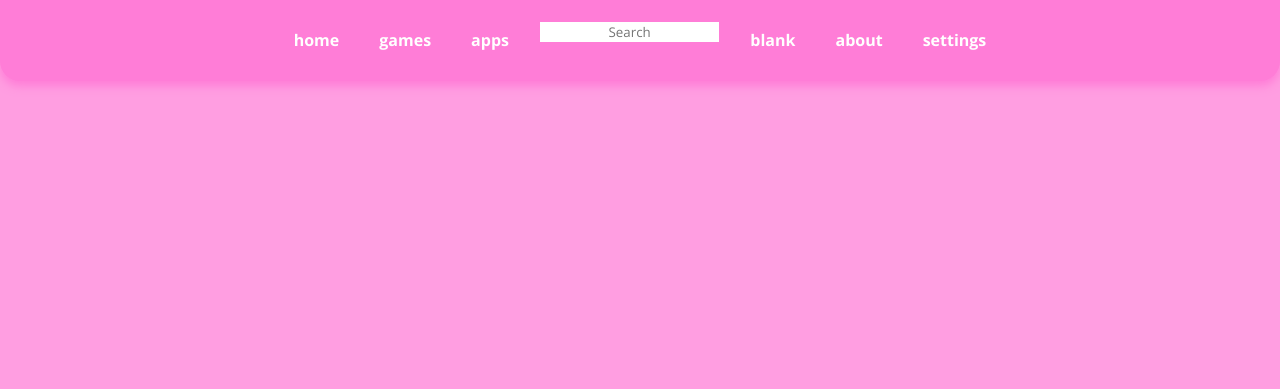
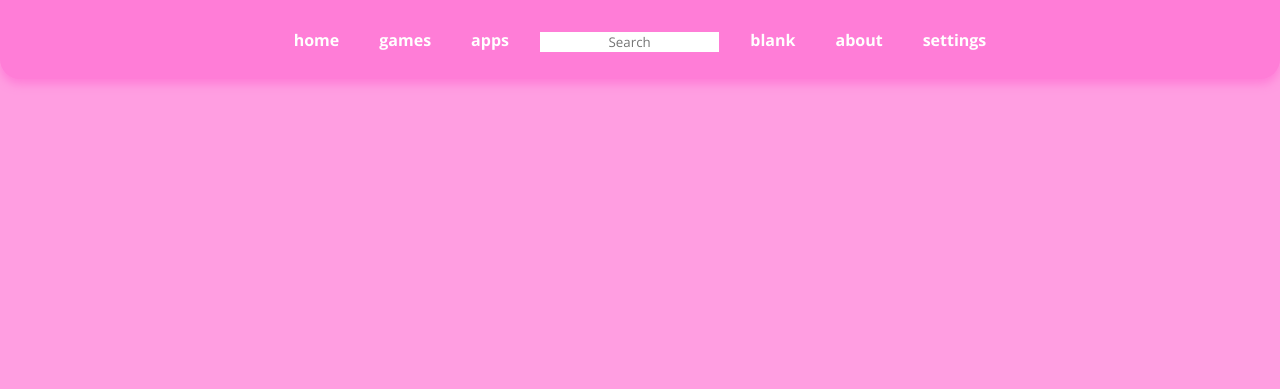
Before and after one commit to xpki/fsnha, a plain HTML site: page index.html in a window 1280 px wide. Shown: the top 389 px of the page. Drawn offline with nearby package versions, Linux system fonts and the light colour scheme.

Commit message:
Update style.css

```diff
--- a/css/style.css
+++ b/css/style.css
@@ -25,12 +25,23 @@ body {
     background-attachment: fixed;
     background-repeat: no-repeat;
 }
-header, footer {
+footer {
     background: var(--otherbg);
     display: flex;
     border-bottom: none;
     width: 100%;
     padding: 0.7rem;
+    z-index: 1;
+    text-align: center;
+    text-decoration: none;
+    justify-content: center;
+    font-weight: 700;
+}
+header {
+    background: var(--otherbg);
+    display: flex;
+    border-bottom: none;
+    width: 100%;
     z-index: 1;
     text-align: center;
     text-decoration: none;
@@ -45,6 +56,7 @@ header {
 }
 header form {
     padding: 0.7rem;
+    padding-top: 1.99rem;
 }
 footer {
     bottom: 0;
```
